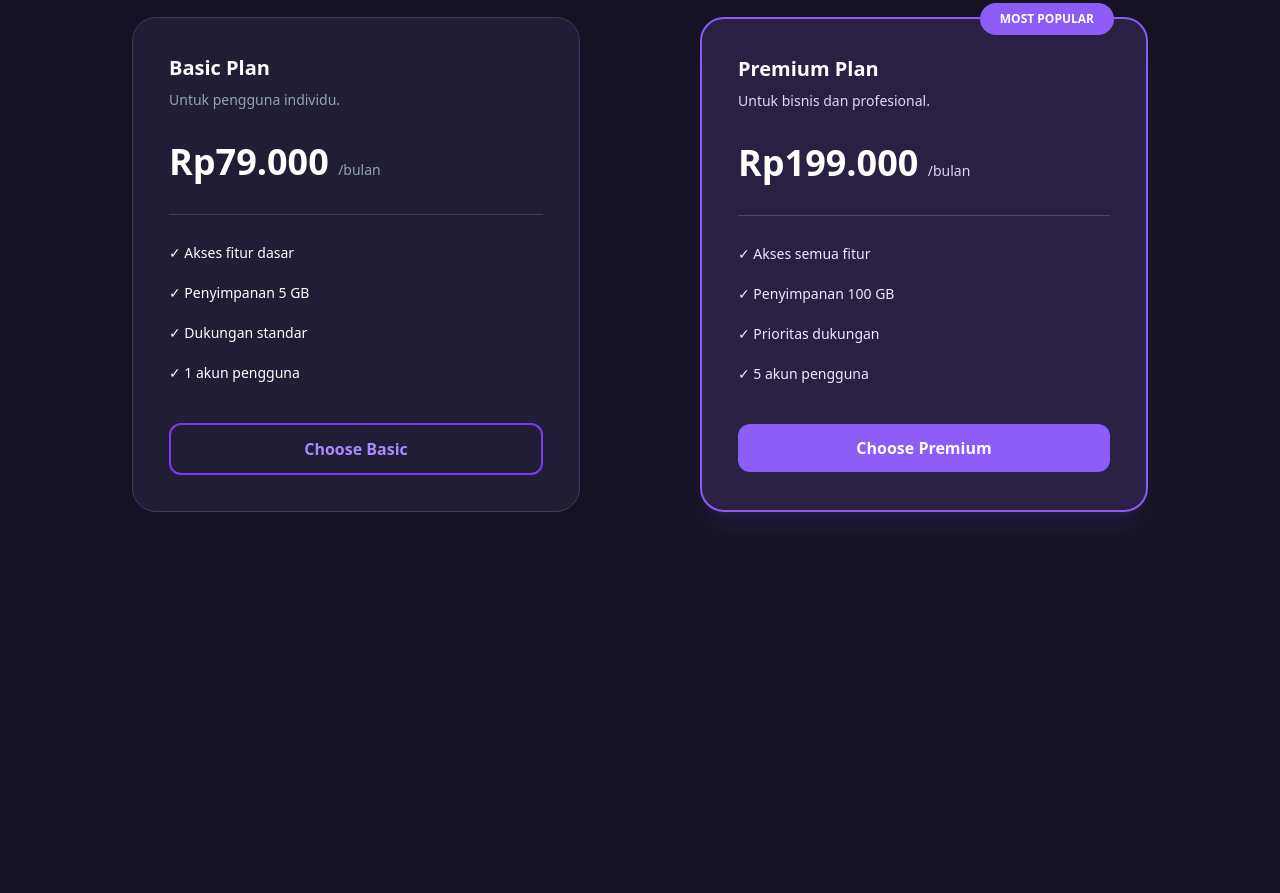
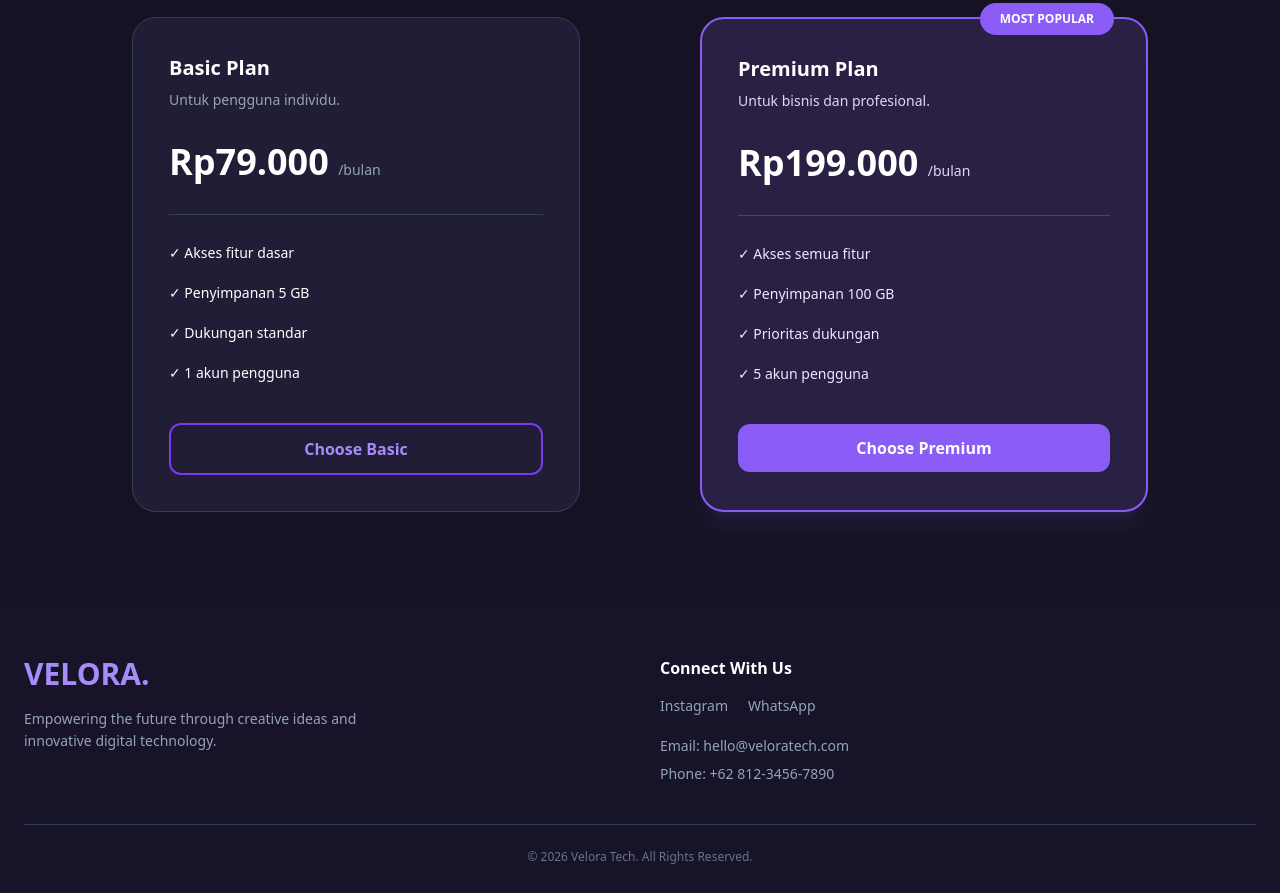
Before and after one commit to regitaawdinov-wq/latihan_tailwind_RegitaAwdinov, a plain HTML site: page index.html in a window 1280 px wide. Shown: the part 2008-2901 px from the top of the page. Before the commit the page ends 2616 px from the top, so only its background shows below. Drawn offline with nearby package versions, Linux system fonts and the light colour scheme.

Commit message:
Add footer section to index.html

```diff
--- a/index.html
+++ b/index.html
@@ -275,6 +275,48 @@
                 </a>
 
             </div>
+        </div>
+    </section>
+
+    <!-- 5. FOOTER -->
+    <footer id="footer" class="bg-[#171329] text-white pt-12 pb-7">
+
+        <div class="max-w-7xl mx-auto px-6">
+
+            <div class="grid md:grid-cols-2 gap-10 pb-10">
+
+                <div>
+                    <h2 class="text-3xl font-black text-violet-400">
+                        VELORA.
+                    </h2>
+
+                    <p class="text-slate-400 mt-4 text-sm leading-relaxed max-w-sm">
+                        Empowering the future through creative ideas and innovative digital technology.
+                    </p>
+                </div>
+
+                <div>
+                    <h3 class="font-bold mb-4">Connect With Us</h3>
+
+                    <div class="flex flex-wrap gap-5 text-sm text-slate-400">
+                        <a href="https://www.instagram.com/rgtawdnov?cnvx=NGNlMTJhbjd4bzQ1" class="hover:text-violet-400">Instagram</a>
+                        <a href="https://wa.me/6287777866162" class="hover:text-violet-400">WhatsApp</a>
+                    </div>
+
+                    <p class="text-slate-400 text-sm mt-5">
+                        Email: hello@veloratech.com
+                    </p>
+
+                    <p class="text-slate-400 text-sm mt-2">
+                        Phone: +62 812-3456-7890
+                    </p>
+                </div>
+
+            </div>
+
+            <div class="border-t border-slate-700 pt-6 text-center text-xs text-slate-500">
+                © 2026 Velora Tech. All Rights Reserved.
+            </div>
 
         </div>
-    </section>
+    </footer>
```
